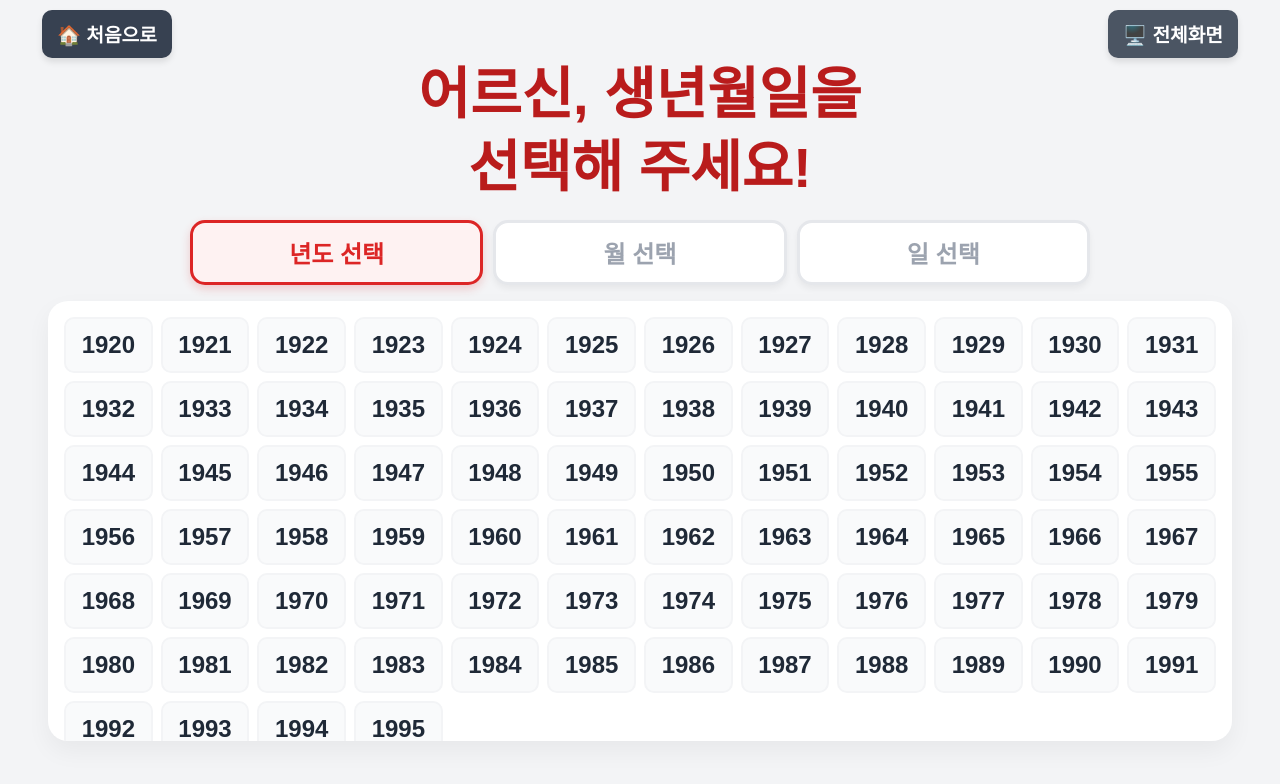
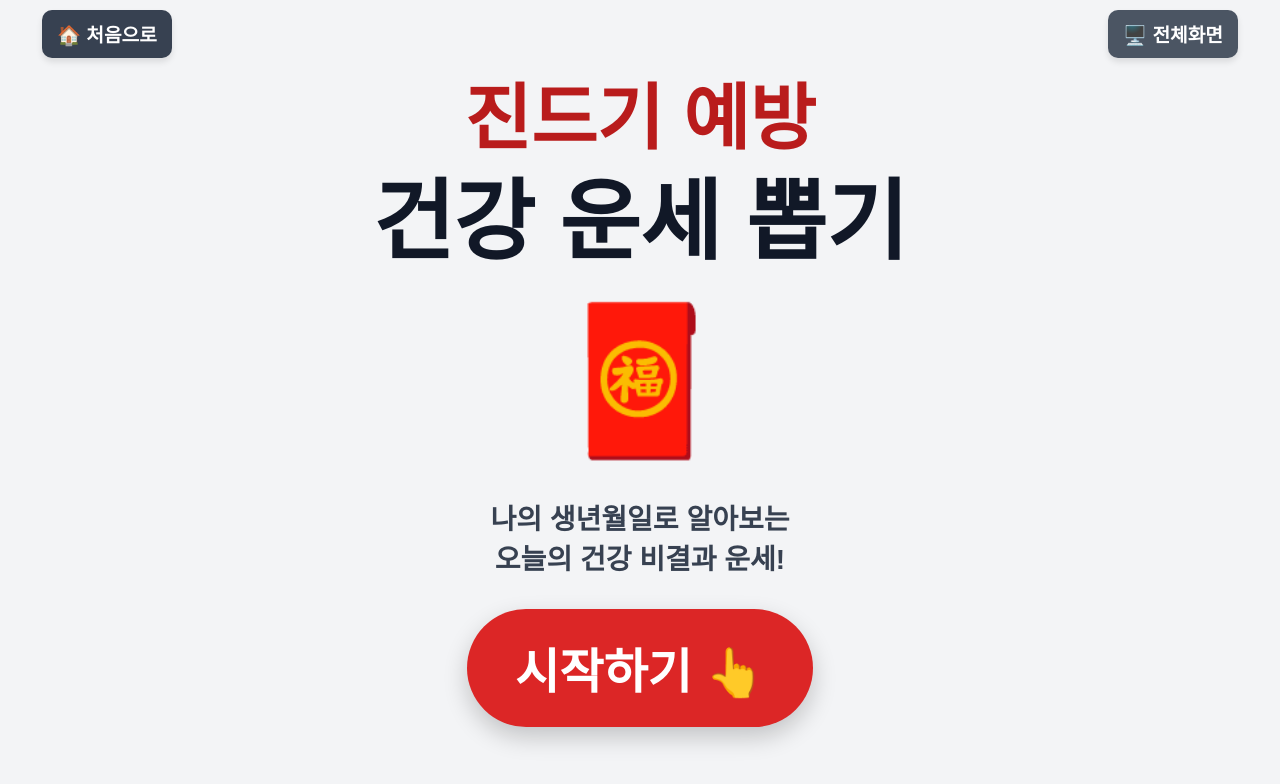
Before and after one commit to gyqls5796-hub/Hard-Tick-Hongbo, a plain HTML site: page index.html in a window 1280 px wide. Drawn offline with Linux system fonts and the light colour scheme.

Commit message:
Update index.html

```diff
--- a/index.html
+++ b/index.html
@@ -177,8 +177,15 @@
         /* 년도 그리드 (12칸 배치) */
         .grid-years {
             grid-template-columns: repeat(12, 1fr);
-            max-height: 55vh;
-            overflow: hidden;
+            max-height: 70vh; /* 잘리지 않도록 높이 제한을 여유 있게 늘림 */
+            overflow-y: auto; /* 만약을 대비해 넘치면 스크롤되도록 설정 */
+            -ms-overflow-style: none; /* 인터넷 익스플로러 스크롤바 숨김 */
+            scrollbar-width: none; /* 파이어폭스 스크롤바 숨김 */
+        }
+
+        /* 크롬, 사파리 스크롤바 숨김 (깔끔한 화면 유지) */
+        .grid-years::-webkit-scrollbar {
+            display: none;
         }
 
         /* 월 그리드 (6칸 2줄) */
@@ -193,8 +200,9 @@
 
         .grid-btn {
             font-family: inherit;
-            font-size: clamp(1.1rem, 3vh, 2rem);
-            padding: clamp(6px, 1.5vh, 12px) 0;
+            /* 7줄이 화면에 다 들어오도록 글씨와 여백 크기를 아주 살짝만 줄임 */
+            font-size: clamp(1rem, 2.6vh, 1.8rem);
+            padding: clamp(4px, 1.2vh, 10px) 0;
             border: 2px solid #f3f4f6;
             border-radius: 10px;
             background-color: #f9fafb;
@@ -273,6 +281,18 @@
         }
 
         /* 애니메이션 효과 */
+        .float {
+            animation: float 3s ease-in-out infinite;
+            font-size: clamp(6rem, 18vh, 12rem);
+            margin: 2vh 0;
+        }
+
+        @keyframes float {
+            0% { transform: translateY(0px); }
+            50% { transform: translateY(-20px); }
+            100% { transform: translateY(0px); }
+        }
+
         .shake {
             animation: shake 0.5s cubic-bezier(.36,.07,.19,.97) both infinite;
             font-size: clamp(5rem, 15vh, 10rem);
@@ -311,8 +331,19 @@
         <button class="home-btn" onclick="resetScreen()">🏠 처음으로</button>
         <button class="fullscreen-btn" onclick="toggleFullScreen()">🖥️ 전체화면</button>
 
+        <!-- Screen 0: 시작 화면 (대문) -->
+        <div id="screen-intro" class="screen">
+            <div class="title" style="font-size: clamp(3rem, 9vh, 5.5rem); margin-bottom: 0;">진드기 예방</div>
+            <div class="title" style="font-size: clamp(3.5rem, 11vh, 6.5rem); color: #111827;">건강 운세 뽑기</div>
+            <div class="float">🧧</div>
+            <div class="subtitle">나의 생년월일로 알아보는<br>오늘의 건강 비결과 운세!</div>
+            <button class="btn btn-start" onclick="goToDateSelection()">
+                시작하기 👆
+            </button>
+        </div>
+
         <!-- Screen 1: 정보 입력 (달력 UI) -->
-        <div id="screen-date" class="screen">
+        <div id="screen-date" class="screen hidden">
             <div class="title">어르신, 생년월일을<br>선택해 주세요!</div>
 
             <div class="date-display">
@@ -504,8 +535,17 @@
             }
         }
 
+        // 시작화면에서 달력화면으로 넘어가기
+        function goToDateSelection() {
+            openTab('year');
+            showScreen('screen-date');
+        }
+
         // 화면 전환 헬퍼 함수
         function showScreen(screenId) {
+            const intro = document.getElementById('screen-intro');
+            if(intro) intro.classList.add('hidden');
+
             document.getElementById('screen-date').classList.add('hidden');
             document.getElementById('screen-loading').classList.add('hidden');
             document.getElementById('screen-result').classList.add('hidden');
@@ -564,8 +604,7 @@
 
             document.getElementById('btn-draw').classList.add('hidden');
 
-            openTab('year');
-            showScreen('screen-date');
+            showScreen('screen-intro');
         }
 
         // 전체화면 토글 기능
@@ -584,6 +623,7 @@
         // 앱 시작 시 달력 생성
         window.onload = function() {
             initDateUI();
+            showScreen('screen-intro');
         }
     </script>
 </body>
```
